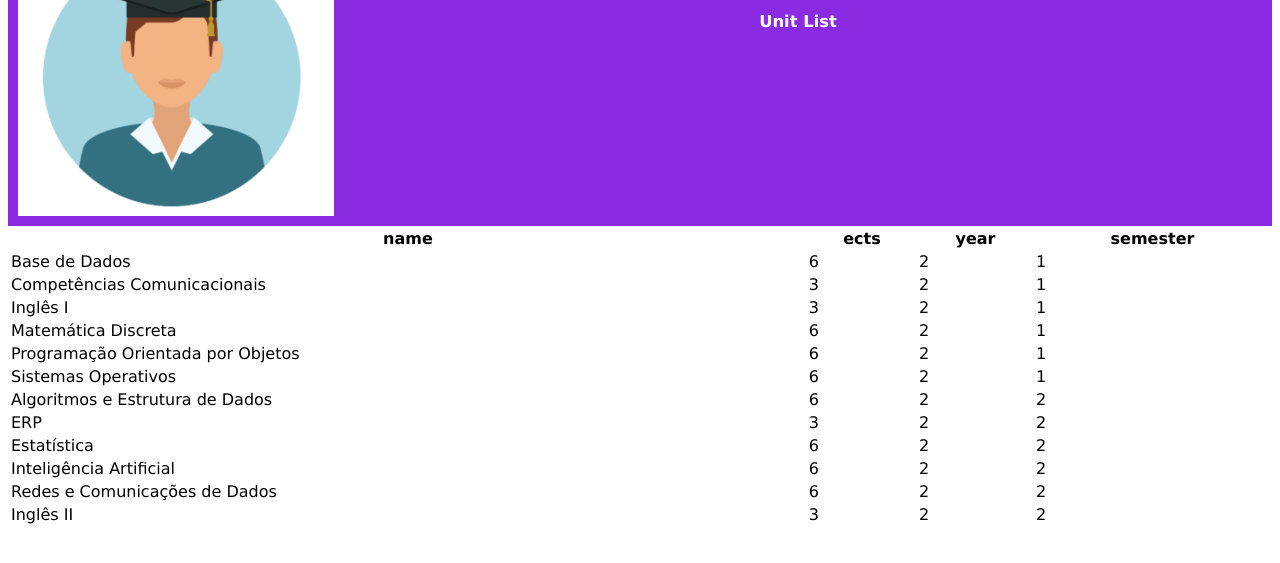
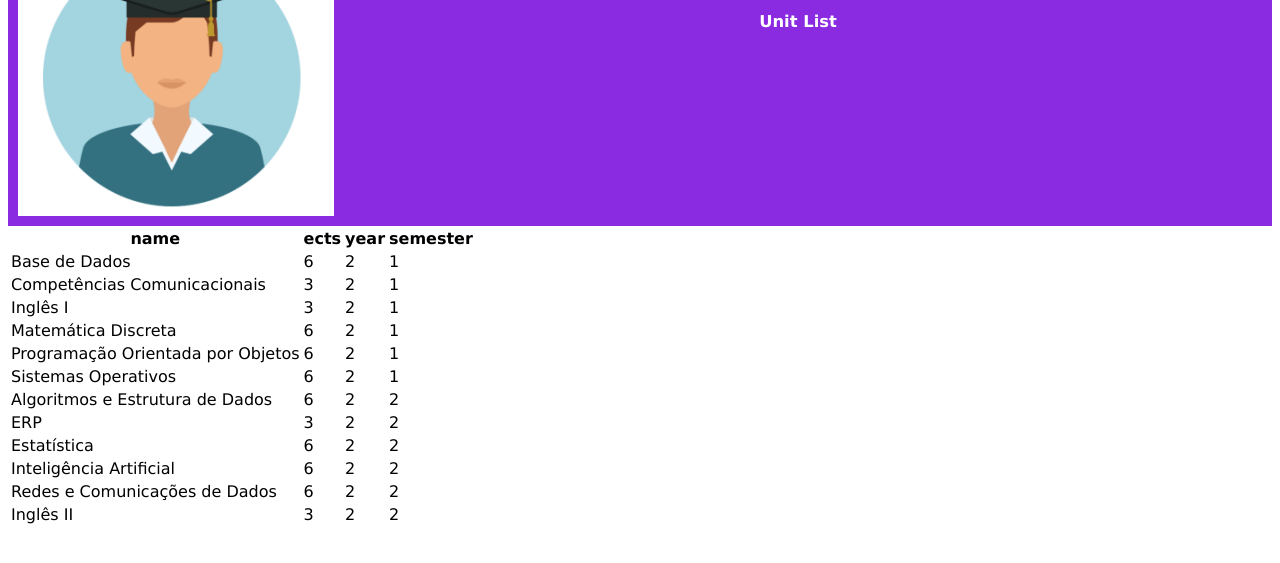
Before and after one commit to Ivanilson-Costa18/tutorial-html, a website: page alunos/public/units.html in a window 1280 px wide. Shown: the part 81-644 px from the top of the page. Drawn offline with Linux system fonts and the light colour scheme.

Commit message:
table correction

```diff
--- a/alunos/public/units.html
+++ b/alunos/public/units.html
@@ -12,7 +12,7 @@
       </section>
     </header>
     <main class="main">
-        <table style="width:100%">
+        <table id="units">
             <tr>
                 <th>name</th>
                 <th>ects</th>
@@ -91,7 +91,6 @@
                 <td>2</td>
                 <td>2</td>
               </tr>
-
           </table>
     </main>
   </body>
```
